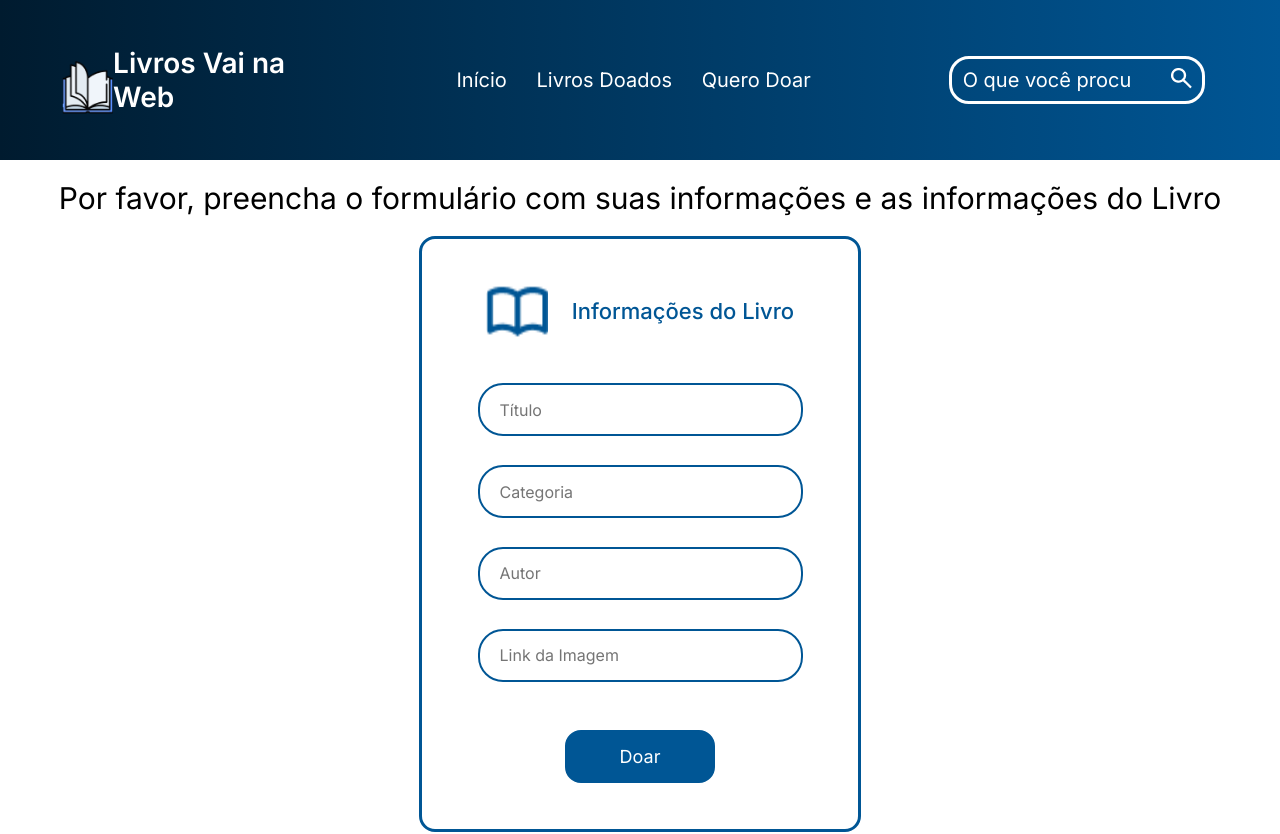
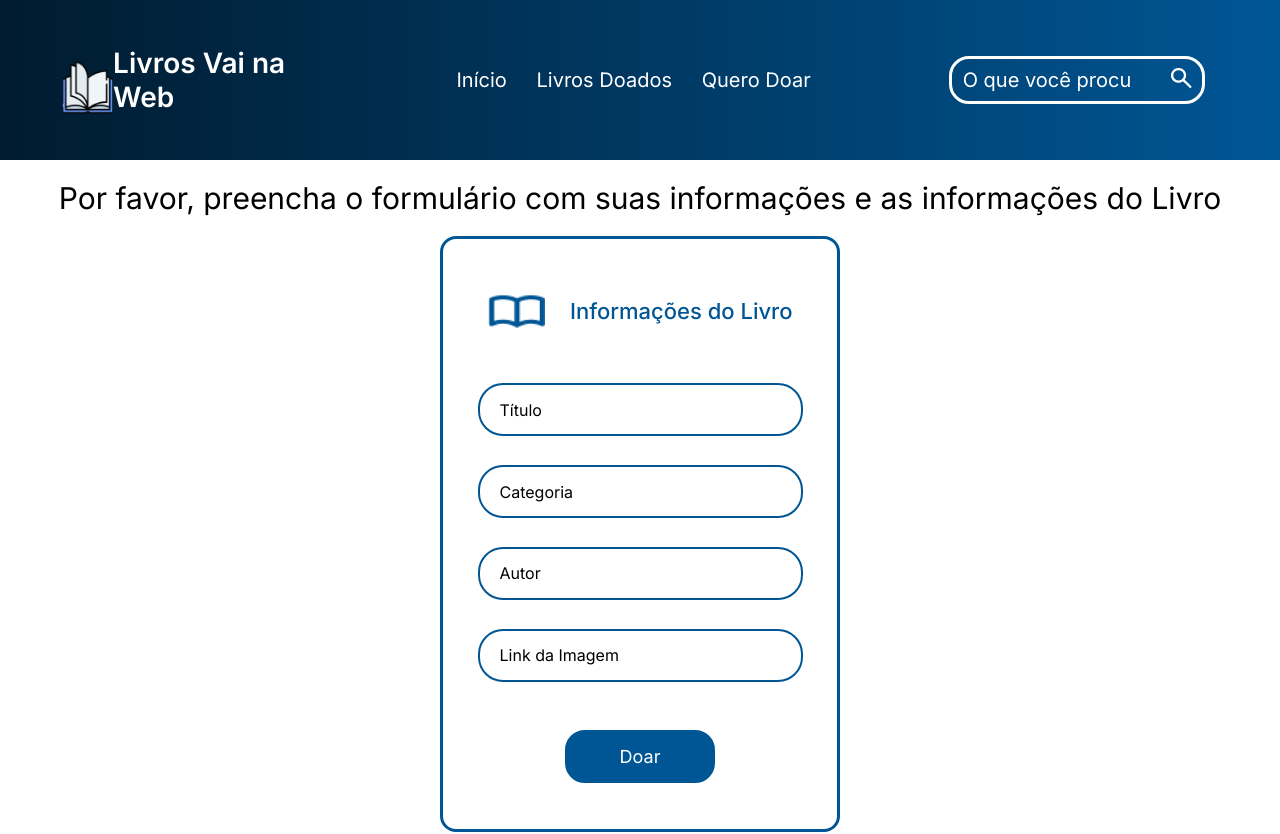
Before and after one commit to germanavaz/desafio-final-vai-na-web, a React (Vite) app: page /querodoar in a window 1280 px wide. Shown: the top 834 px of the page. Built offline with nearby package versions, Linux system fonts and the light colour scheme.

Commit message:
página quero doar atualizada

```diff
--- a/src/pages/QueroDoar/queroDoar.jsx
+++ b/src/pages/QueroDoar/queroDoar.jsx
@@ -8,9 +8,9 @@ export default function QueroDoar() {
             <section className={S.formulario}>
                 <div>
                     <img src={iconeLivro} alt="" />
-                    <legend>
+                    <p>
                         Informações do Livro
-                    </legend>
+                    </p>
                 </div>
 
                 <form action="">
--- a/src/pages/QueroDoar/queroDoar.module.scss
+++ b/src/pages/QueroDoar/queroDoar.module.scss
@@ -19,7 +19,7 @@
         flex-direction: column;
         border: 3px solid #005695;
         border-radius: 16px;
-        width: 442px;
+        width: 400px;
         height: 596px;
         margin-top: 20px;
 
@@ -31,12 +31,11 @@
             height: 53px;
 
             img {
-                width: 62px;
-                height: 53px;
+                width: 57px;
             }
 
-            legend {
-                font-family: 'Inter', sans-serif;
+            p {
+                font-family: "Inter", sans-serif;
                 font-weight: 500;
                 font-size: 22px;
                 color: #005695;
@@ -53,19 +52,23 @@
 
             input {
                 border: 2px solid #005695;
-                color: black;
                 border-radius: 25px;
                 text-indent: 20px;
                 width: 325px;
                 height: 53px;
                 font-size: 16px;
+                color: #000;
+
+                &::placeholder {
+                    color: #000;
+                }
             }
 
             input[type='submit'] {
                 background: #005695;
                 color: white;
                 font-size: 18px;
-                border-radius: 16px;
+                border-radius: 20px;
                 width: 150px;
                 height: 53px;
                 text-align: center;
@@ -73,10 +76,7 @@
                 margin-top: 20px;
                 cursor: pointer;
 
-                &:hover {
-                    background: rgb(0, 86, 149, 0.8);
-                    border: rgb(0, 86, 149, 0.9);
-                }
+
             }
         }
     }
```
